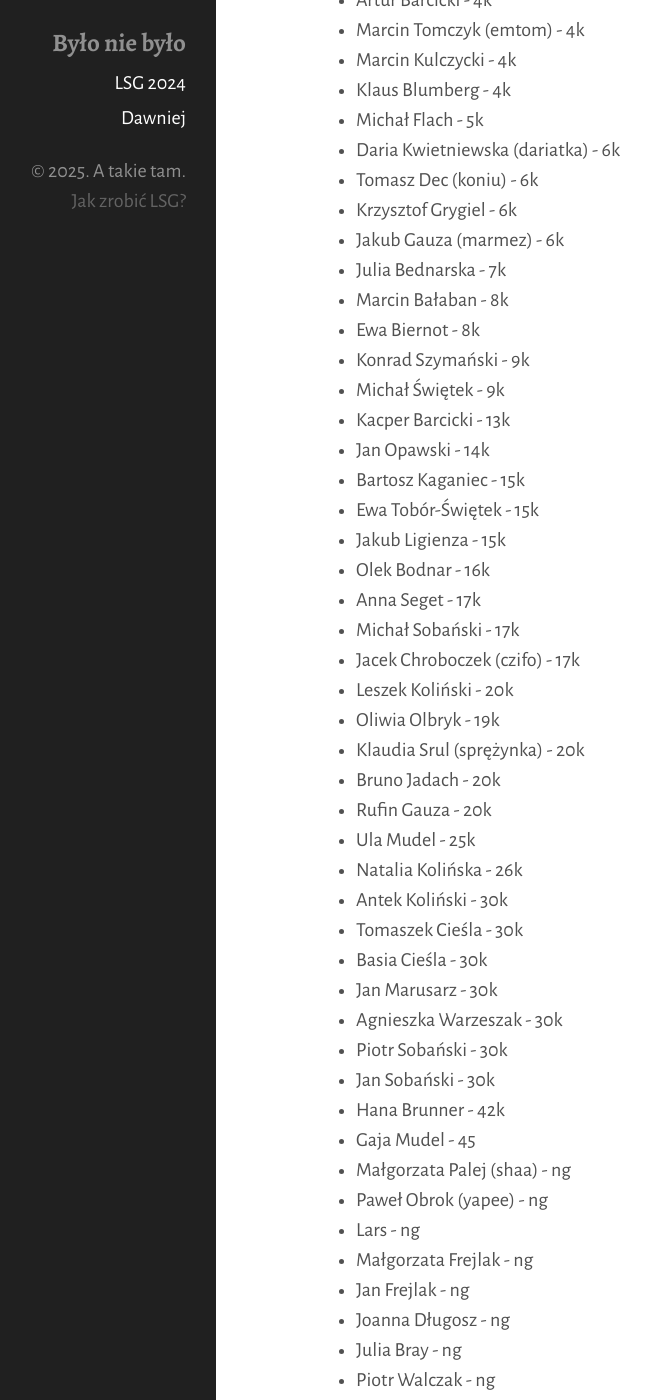
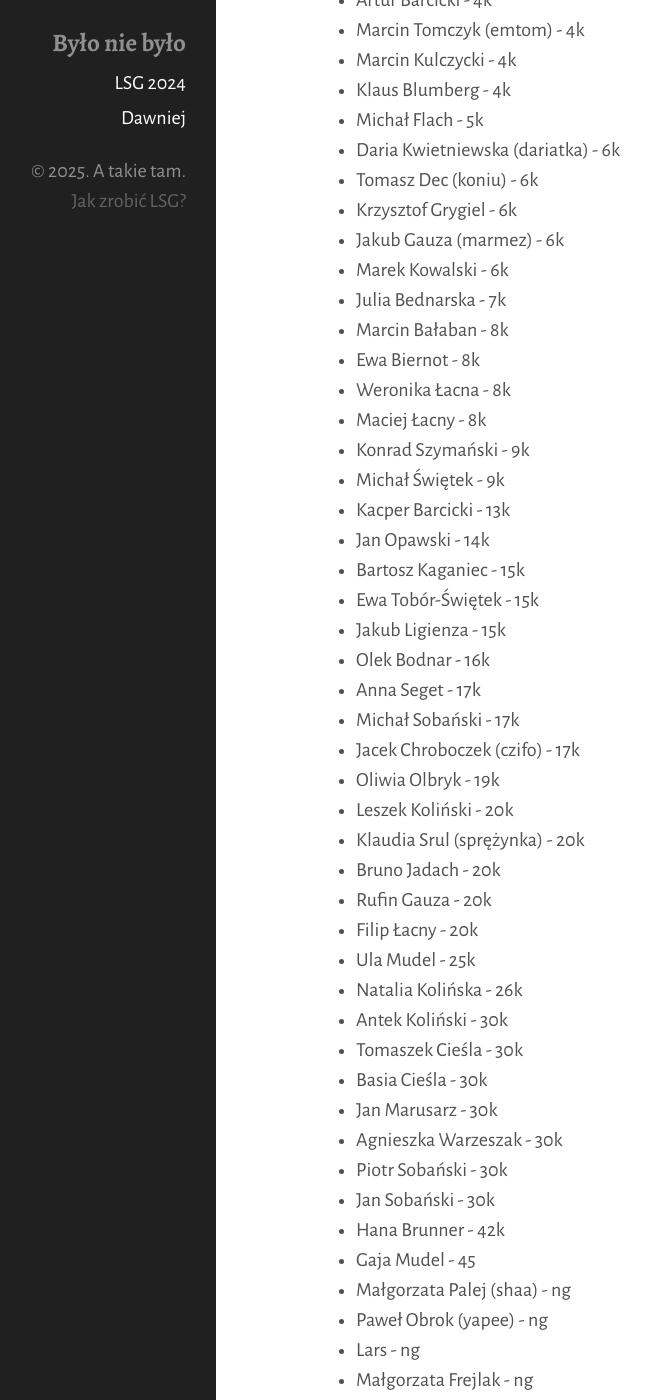
Before and after one commit to tasuki/lsg, a Jekyll site: the page built from _pages/zarejestrowani.md, in a window 1280 px wide and 1400 px high, scrolled down 825 px. Shown: the whole window, without its empty margins (144-795 px from the left). Built offline with Jekyll 4.4.1, drawn with Linux system fonts in a browser that asks for light colours.

Commit message:
Update zarejestrowani.md

```diff
--- a/_pages/zarejestrowani.md
+++ b/_pages/zarejestrowani.md
@@ -38,9 +38,12 @@ Zarejestrowani uczestnicy, mniej więcej według stopnia:
 - Tomasz Dec (koniu) - 6k
 - Krzysztof Grygiel - 6k
 - Jakub Gauza (marmez) - 6k
+- Marek Kowalski - 6k
 - Julia Bednarska - 7k
 - Marcin Bałaban - 8k
 - Ewa Biernot - 8k
+- Weronika Łacna - 8k
+- Maciej Łacny - 8k
 - Konrad Szymański - 9k
 - Michał Świętek - 9k
 - Kacper Barcicki - 13k
@@ -52,11 +55,12 @@ Zarejestrowani uczestnicy, mniej więcej według stopnia:
 - Anna Seget - 17k
 - Michał Sobański - 17k
 - Jacek Chroboczek (czifo) - 17k
+- Oliwia Olbryk - 19k
 - Leszek Koliński - 20k
-- Oliwia Olbryk - 19k
 - Klaudia Srul (sprężynka) - 20k
 - Bruno Jadach - 20k
 - Rufin Gauza - 20k
+- Filip Łacny - 20k
 - Ula Mudel - 25k
 - Natalia Kolińska - 26k
 - Antek Koliński - 30k
```
